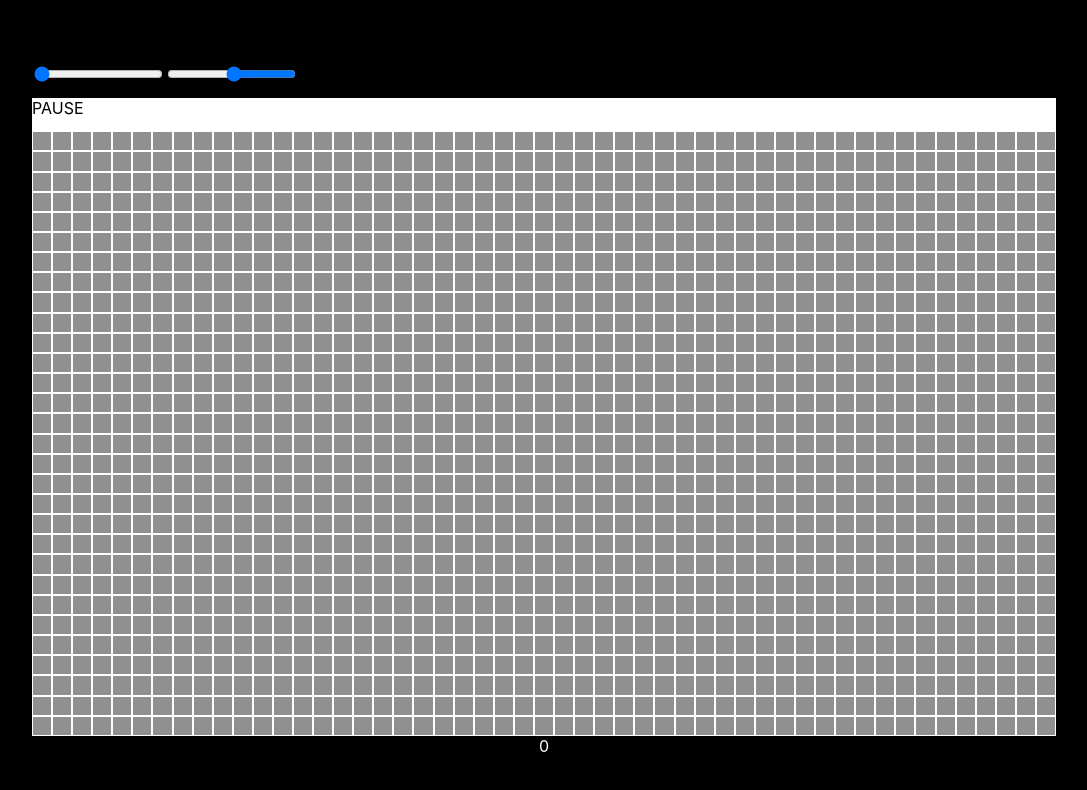
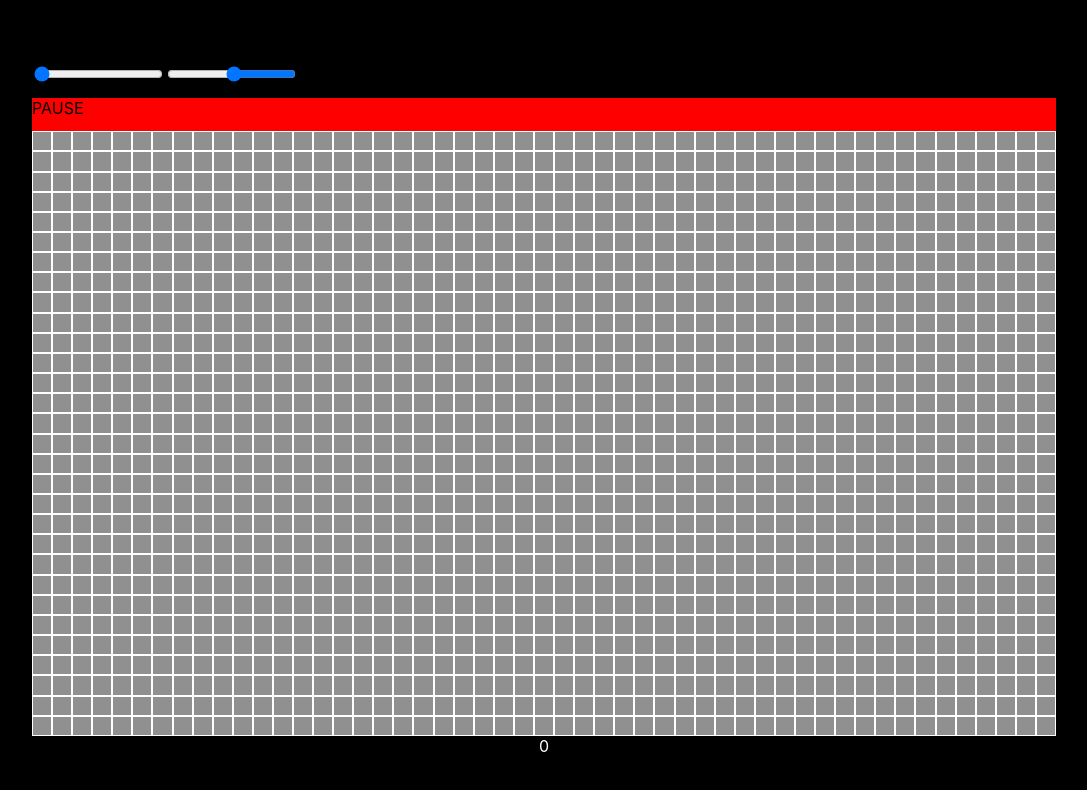
Before and after one commit to Buzzindown/CGOL, a React (Create React App) app: page /#/sim in a window 1280 px wide. Shown: the top 790 px of the page, without its empty margins (96-1183 px from the left). Built offline with nearby package versions, Linux system fonts and the light colour scheme.

Commit message:
testing button

```diff
--- a/src/components/SimContainer.js
+++ b/src/components/SimContainer.js
@@ -17,7 +17,7 @@ function SimContainer() {
     return (
         <div id="sim-container">
             <Menu gridSizeCB={setGridSize} gridSize={gridSize} speed={speed} setSpeedCB={setSpeed}/>
-            <div className="play-pause" onClick={()=>{setPlaying((old) => !old)}}>{`${playing?"PLAY":"PAUSE"}`}</div>
+            <div style={{"backgroundColor":`${playing ? "blue" : "red"}`}}className="play-pause" onClick={()=>{setPlaying((old) => !old)}}>{`${playing?"PLAY":"PAUSE"}`}</div>
             <Sim isPlaying={playing} gridSize={gridSize} speed={speed}/>
         </div>
     )
```
